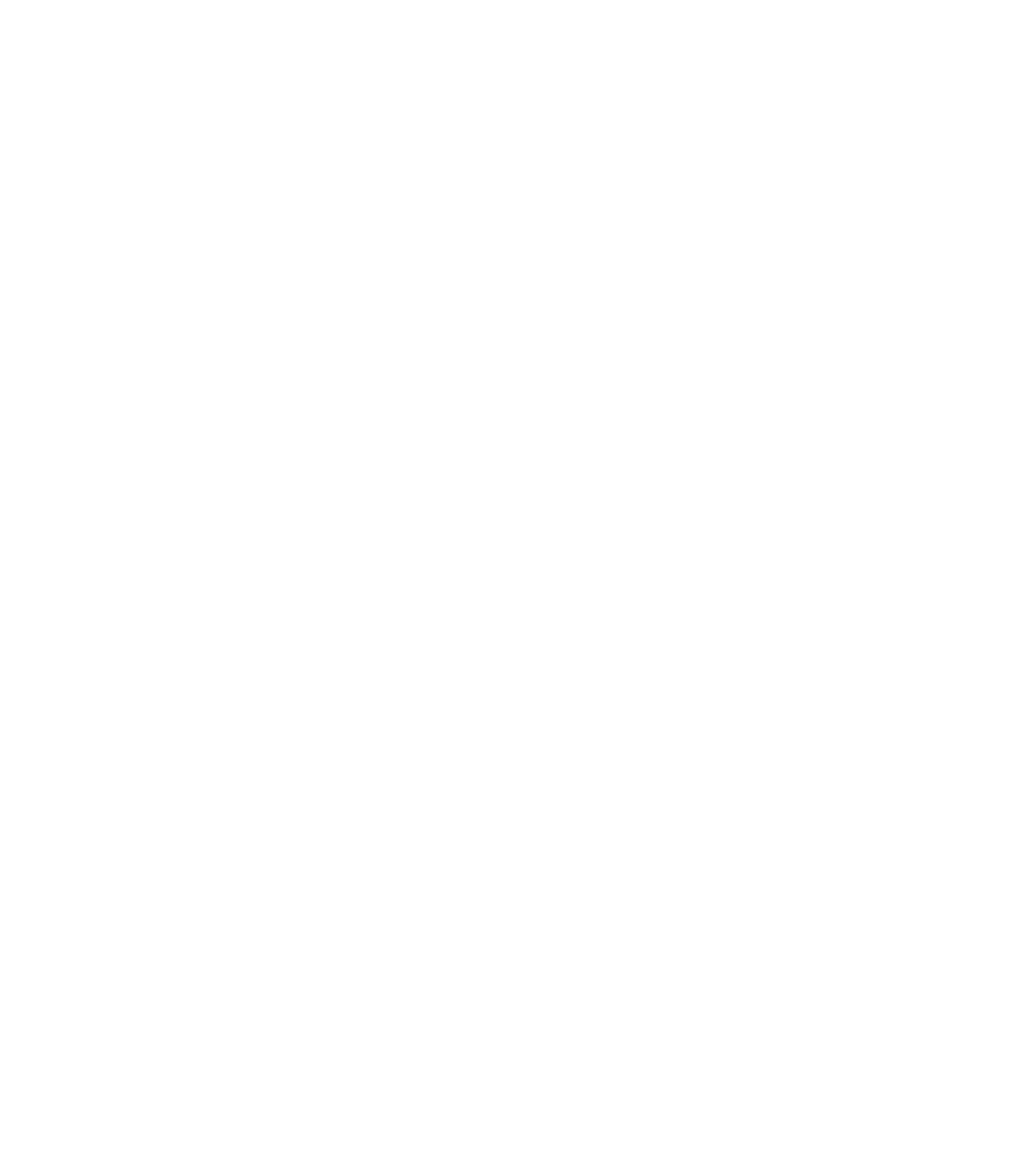
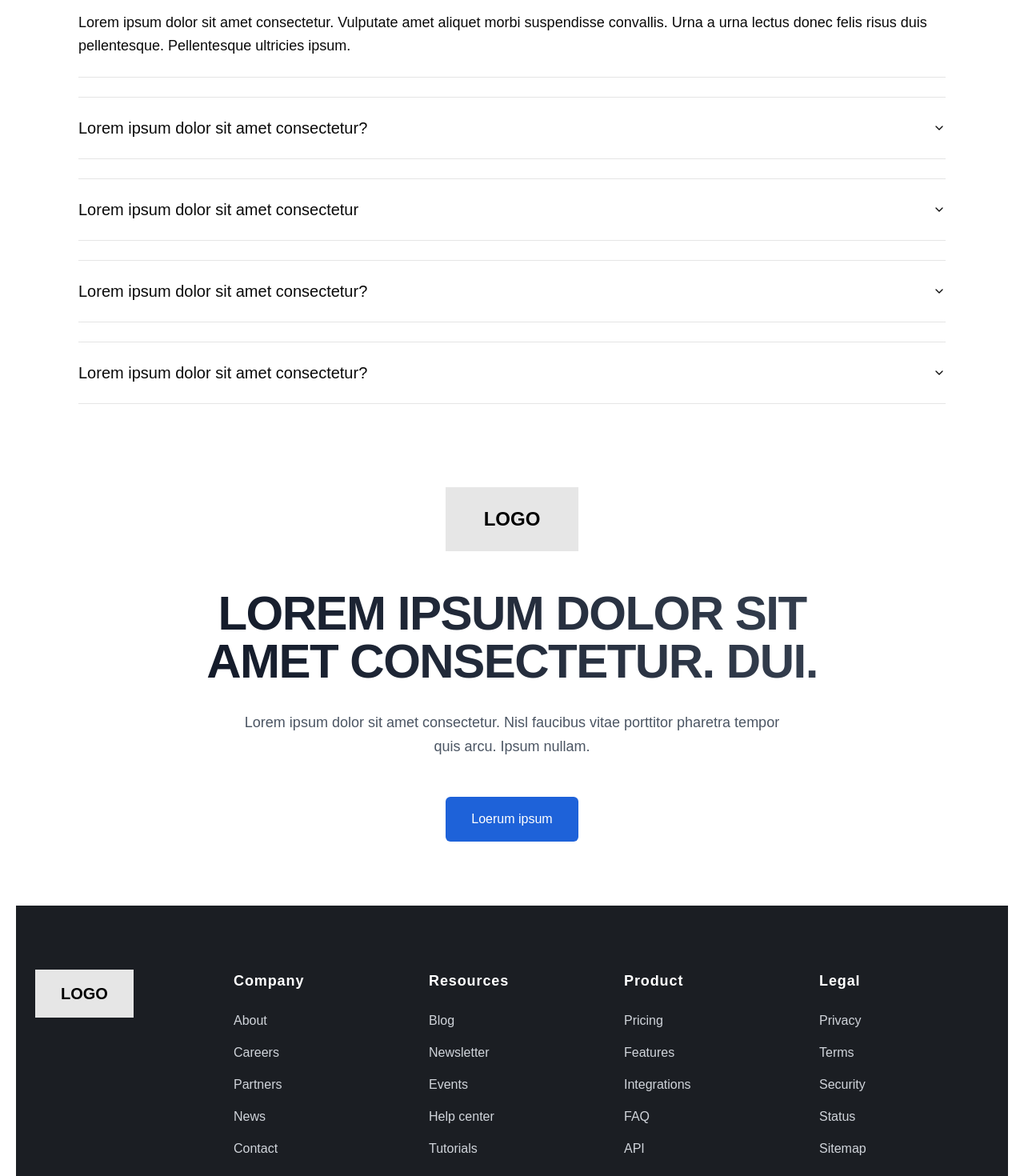
Before and after one commit to nazmul162001/webby-landing-page, a Next.js app: page / in a window 1280 px wide. Shown: the part 7520-8990 px from the top of the page at 80% size. Before the commit the page ends 7360 px from the top, so only its background shows below. Built offline with nearby package versions, Linux system fonts and the light colour scheme.

Commit message:
completed footer, top footer section

```diff
--- a/app/page.tsx
+++ b/app/page.tsx
@@ -3,6 +3,8 @@
 import SectionFive from "@/components/home/banner/SecctionFive";
 import ThirdSection from "@/components/home/banner/ThirdSection";
 import DownloadApp from "@/components/home/DownloadApp";
+import FAQ from "@/components/home/FAQ";
+import Footer from "@/components/home/Footer";
 import Form from "@/components/home/Form";
 import SecondSection from "@/components/home/SecondSection";
 import SectionEight from "@/components/home/SectionEight";
@@ -24,6 +26,8 @@
           <DownloadApp />
           {/* <ImageGallery /> */}
           <SectionEight />
+          <FAQ />
+          <Footer />
         </div>
       </main>
     </section>
--- a/components/home/FAQ.tsx
+++ b/components/home/FAQ.tsx
@@ -1,5 +1,74 @@
-const FAQ = () => {
-  return <div>FAQ</div>;
-};
+"use client";
 
-export default FAQ;
+import {
+  Accordion,
+  AccordionContent,
+  AccordionItem,
+  AccordionTrigger,
+} from "@/components/ui/accordion";
+
+export default function FAQ() {
+  return (
+    <div className="w-[90%]  m-auto px-4 py-16">
+      <h1 className="text-4xl font-bold mb-12">
+        FREQUENTLY ASKED QUESTIONS (FAQS)
+      </h1>
+      <Accordion type="single" defaultValue="item-1" className="space-y-6">
+        <AccordionItem value="item-1" className="border-t border-b">
+          <AccordionTrigger className="text-xl font-medium py-6">
+            Lorem ipsum dolor sit amet consectetur?
+          </AccordionTrigger>
+          <AccordionContent className="text-lg leading-relaxed pb-6">
+            Lorem ipsum dolor sit amet consectetur. Vulputate amet aliquet morbi
+            suspendisse convallis. Urna a urna lectus donec felis risus duis
+            pellentesque. Pellentesque ultricies ipsum.
+          </AccordionContent>
+        </AccordionItem>
+
+        <AccordionItem value="item-2" className="border-t border-b">
+          <AccordionTrigger className="text-xl font-medium py-6">
+            Lorem ipsum dolor sit amet consectetur?
+          </AccordionTrigger>
+          <AccordionContent className="text-lg leading-relaxed pb-6">
+            Lorem ipsum dolor sit amet consectetur. Vulputate amet aliquet morbi
+            suspendisse convallis. Urna a urna lectus donec felis risus duis
+            pellentesque.
+          </AccordionContent>
+        </AccordionItem>
+
+        <AccordionItem value="item-3" className="border-t border-b">
+          <AccordionTrigger className="text-xl font-medium py-6">
+            Lorem ipsum dolor sit amet consectetur
+          </AccordionTrigger>
+          <AccordionContent className="text-lg leading-relaxed pb-6">
+            Lorem ipsum dolor sit amet consectetur. Vulputate amet aliquet morbi
+            suspendisse convallis. Urna a urna lectus donec felis risus duis
+            pellentesque.
+          </AccordionContent>
+        </AccordionItem>
+
+        <AccordionItem value="item-4" className="border-t border-b">
+          <AccordionTrigger className="text-xl font-medium py-6">
+            Lorem ipsum dolor sit amet consectetur?
+          </AccordionTrigger>
+          <AccordionContent className="text-lg leading-relaxed pb-6">
+            Lorem ipsum dolor sit amet consectetur. Vulputate amet aliquet morbi
+            suspendisse convallis. Urna a urna lectus donec felis risus duis
+            pellentesque.
+          </AccordionContent>
+        </AccordionItem>
+
+        <AccordionItem value="item-5" className="border-t border-b">
+          <AccordionTrigger className="text-xl font-medium py-6">
+            Lorem ipsum dolor sit amet consectetur?
+          </AccordionTrigger>
+          <AccordionContent className="text-lg leading-relaxed pb-6">
+            Lorem ipsum dolor sit amet consectetur. Vulputate amet aliquet morbi
+            suspendisse convallis. Urna a urna lectus donec felis risus duis
+            pellentesque.
+          </AccordionContent>
+        </AccordionItem>
+      </Accordion>
+    </div>
+  );
+}
--- /dev/null
+++ b/components/home/Footer.tsx
@@ -0,0 +1,93 @@
+import Link from "next/link";
+
+export default function Footer() {
+  return (
+    <div className="">
+      {/* Hero Section */}
+      <section className="flex m flex-col py-10 items-center justify-center  text-center">
+        <div className="mb-12 transform bg-[#E6E6E6] px-12 py-6 transition-transform duration-300 hover:scale-105">
+          <span className="text-2xl font-bold text-black">LOGO</span>
+        </div>
+        <h1 className="mx-auto max-w-4xl bg-gradient-to-r from-gray-900 to-gray-700 bg-clip-text text-4xl font-extrabold leading-tight tracking-tight text-transparent sm:text-5xl md:text-6xl">
+          LOREM IPSUM DOLOR SIT AMET CONSECTETUR. DUI.
+        </h1>
+        <p className="mx-auto mt-8 max-w-2xl text-lg leading-relaxed text-gray-600">
+          Lorem ipsum dolor sit amet consectetur. Nisl faucibus vitae porttitor
+          pharetra tempor quis arcu. Ipsum nullam.
+        </p>
+        <Link
+          href="#"
+          className="group mt-12 inline-flex items-center rounded-md bg-[#1E62D9] px-8 py-4 text-base font-medium text-white transition-all duration-300 hover:bg-blue-700 hover:shadow-lg"
+        >
+          Loerum ipsum
+          {/* <ArrowRight className="ml-2 h-5 w-5 transform transition-transform duration-300 group-hover:translate-x-1" /> */}
+        </Link>
+      </section>
+
+      {/* Footer */}
+      <footer className="bg-[#1B1E23] px-6 py-20 text-white mt-10">
+        <div className="mx-auto max-w-7xl">
+          <div className="grid gap-x-12 gap-y-16 md:grid-cols-5">
+            {/* Logo Section */}
+            <div className="md:col-span-5 lg:col-span-1">
+              <div className="mb-8 inline-block transform bg-[#E6E6E6] px-8 py-4 transition-transform duration-300 hover:scale-105">
+                <span className="text-xl font-bold text-black">LOGO</span>
+              </div>
+            </div>
+
+            {/* Navigation Grid */}
+            <div className="col-span-full grid grid-cols-2 gap-x-8 gap-y-16 md:col-span-5 md:grid-cols-4 lg:col-span-4">
+              {[
+                {
+                  title: "Company",
+                  links: ["About", "Careers", "Partners", "News", "Contact"],
+                },
+                {
+                  title: "Resources",
+                  links: [
+                    "Blog",
+                    "Newsletter",
+                    "Events",
+                    "Help center",
+                    "Tutorials",
+                  ],
+                },
+                {
+                  title: "Product",
+                  links: ["Pricing", "Features", "Integrations", "FAQ", "API"],
+                },
+                {
+                  title: "Legal",
+                  links: ["Privacy", "Terms", "Security", "Status", "Sitemap"],
+                },
+              ].map((column, idx) => (
+                <div key={idx} className="space-y-6">
+                  <h3 className="text-lg font-semibold tracking-wider text-white">
+                    {column.title}
+                  </h3>
+                  <ul className="space-y-4">
+                    {column.links.map((link, linkIdx) => (
+                      <li key={linkIdx}>
+                        <Link
+                          href="#"
+                          className="text-gray-300 transition-colors duration-200 hover:text-white hover:underline"
+                        >
+                          {link}
+                        </Link>
+                      </li>
+                    ))}
+                  </ul>
+                </div>
+              ))}
+            </div>
+          </div>
+
+          {/* Footer Bottom */}
+          <div className="mt-16 border-t border-gray-800 pt-8 text-center text-sm text-gray-400">
+            <p>© 2024 Your Company. All rights reserved.</p>
+          </div>
+        </div>
+      </footer>
+    </div>
+  );
+}
--- a/components/home/SectionEight.tsx
+++ b/components/home/SectionEight.tsx
@@ -2,10 +2,10 @@
 
 const SectionEight = () => {
   return (
-    <section className="max-w-6xl mx-auto px-4 md:px-8 py-12 relative">
+    <section className="max-w-6xl mx-auto px-4 md:px-8 py-12 relative mt-36">
       <div className="grid grid-cols-1 md:grid-cols-2 items-center gap-8">
         {/* Left Image */}
-        <div className="w-full p-0 md:p-16">
+        <div className="w-full p-0 md:p-16 -mt-48">
           <Image
             src="/bike.png"
             alt="Bike Riders"
--- /dev/null
+++ b/components/ui/tabs.tsx
@@ -0,0 +1,55 @@
+"use client"
+
+import * as React from "react"
+import * as TabsPrimitive from "@radix-ui/react-tabs"
+
+import { cn } from "@/lib/utils"
+
+const Tabs = TabsPrimitive.Root
+
+const TabsList = React.forwardRef<
+  React.ElementRef<typeof TabsPrimitive.List>,
+  React.ComponentPropsWithoutRef<typeof TabsPrimitive.List>
+>(({ className, ...props }, ref) => (
+  <TabsPrimitive.List
+    ref={ref}
+    className={cn(
+      "inline-flex h-10 items-center justify-center rounded-md bg-muted p-1 text-muted-foreground",
+      className
+    )}
+    {...props}
+  />
+))
+TabsList.displayName = TabsPrimitive.List.displayName
+
+const TabsTrigger = React.forwardRef<
+  React.ElementRef<typeof TabsPrimitive.Trigger>,
+  React.ComponentPropsWithoutRef<typeof TabsPrimitive.Trigger>
+>(({ className, ...props }, ref) => (
+  <TabsPrimitive.Trigger
+    ref={ref}
+    className={cn(
+      "inline-flex items-center justify-center whitespace-nowrap rounded-sm px-3 py-1.5 text-sm font-medium ring-offset-background transition-all focus-visible:outline-none focus-visible:ring-2 focus-visible:ring-ring focus-visible:ring-offset-2 disabled:pointer-events-none disabled:opacity-50 data-[state=active]:bg-background data-[state=active]:text-foreground data-[state=active]:shadow-sm",
+      className
+    )}
+    {...props}
+  />
+))
+TabsTrigger.displayName = TabsPrimitive.Trigger.displayName
+
+const TabsContent = React.forwardRef<
+  React.ElementRef<typeof TabsPrimitive.Content>,
+  React.ComponentPropsWithoutRef<typeof TabsPrimitive.Content>
+>(({ className, ...props }, ref) => (
+  <TabsPrimitive.Content
+    ref={ref}
+    className={cn(
+      "mt-2 ring-offset-background focus-visible:outline-none focus-visible:ring-2 focus-visible:ring-ring focus-visible:ring-offset-2",
+      className
+    )}
+    {...props}
+  />
+))
+TabsContent.displayName = TabsPrimitive.Content.displayName
+
+export { Tabs, TabsList, TabsTrigger, TabsContent }
--- a/package.json
+++ b/package.json
@@ -11,6 +11,7 @@
   "dependencies": {
     "@radix-ui/react-accordion": "^1.2.3",
     "@radix-ui/react-slot": "^1.1.2",
+    "@radix-ui/react-tabs": "^1.1.3",
     "class-variance-authority": "^0.7.1",
     "clsx": "^2.1.1",
     "lucide-react": "^0.475.0",
```
Also changed, not shown: 1 other file (tests, documents, lock files or other folders).
